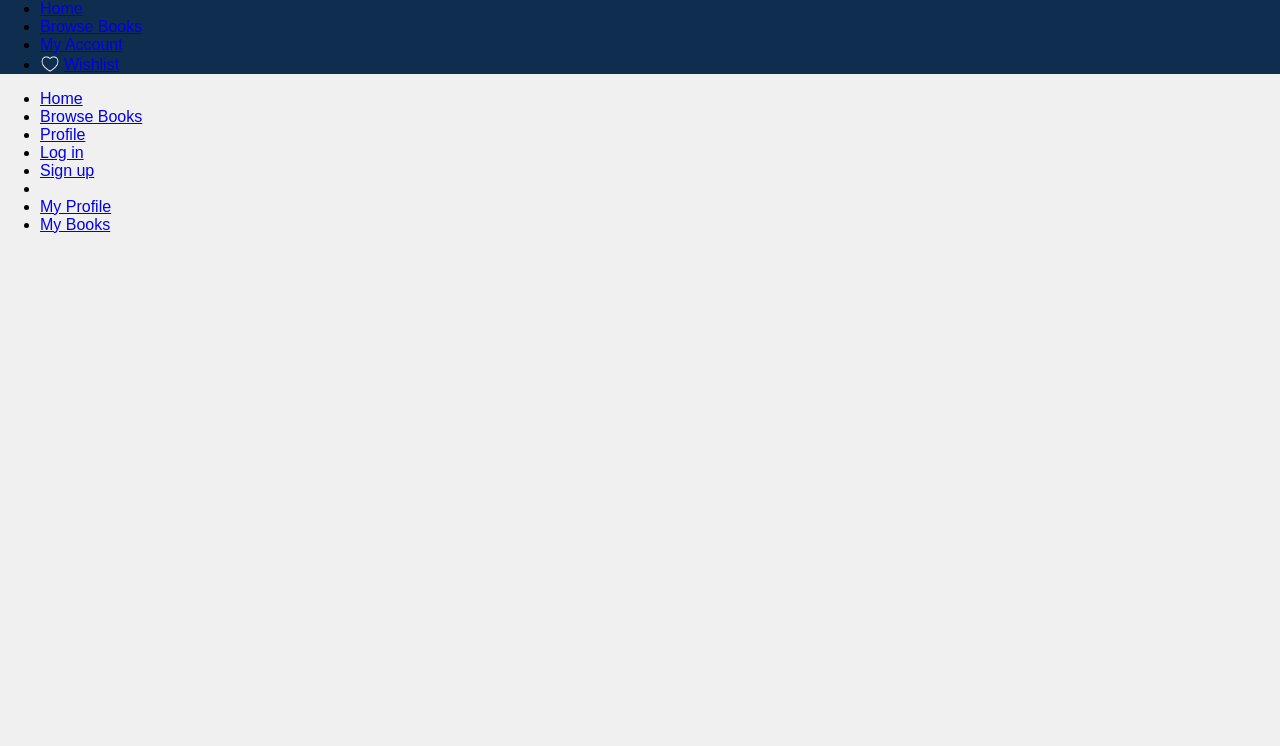
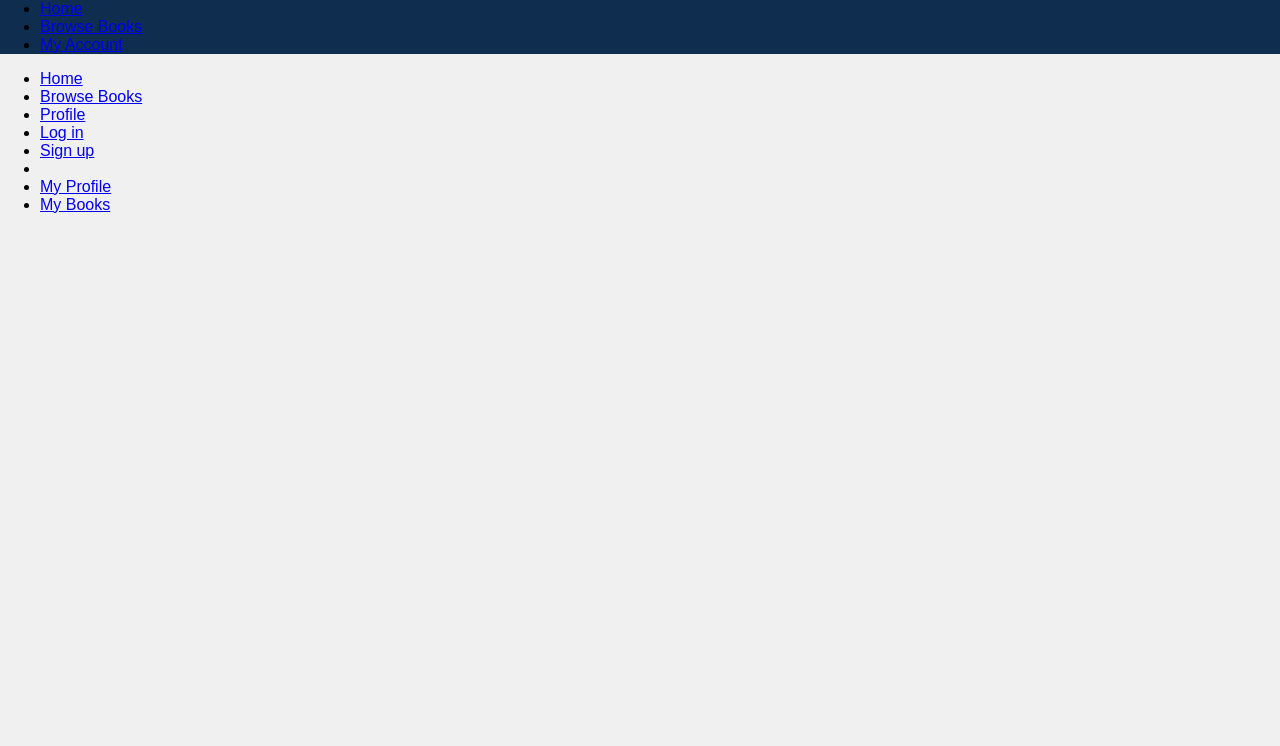
Before and after one commit to silvabog/ptpFront, a plain HTML site: page navbar.html in a window 1280 px wide. Shown: the part 54-800 px from the top of the page. Drawn offline with nearby package versions, Linux system fonts and the light colour scheme.

Commit message:
no wishlist

```diff
--- a/navbar.html
+++ b/navbar.html
@@ -13,8 +13,7 @@
       <li>
         <a class="dropdown-trigger" href="#" data-target="account-dropdown">My Account</a>
       </li>
-      <li><a href="wishlist.html"><img src="img/wishlist.png" style="width: 20px; margin-right: 4px; margin-bottom: -4.5px;">Wishlist</a></li>
-    </ul>
+       </ul>
   </div>
 </nav>
 
```
